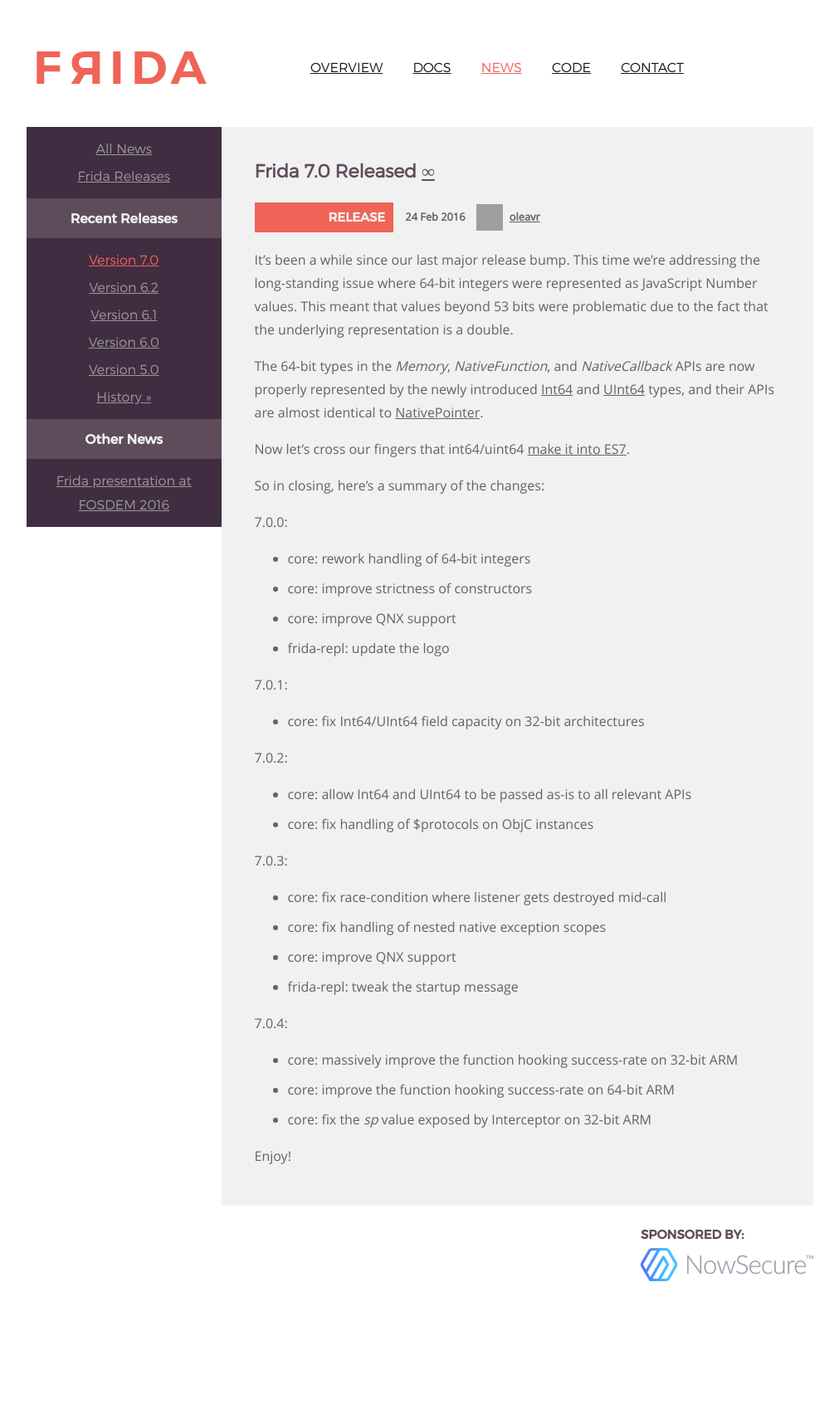
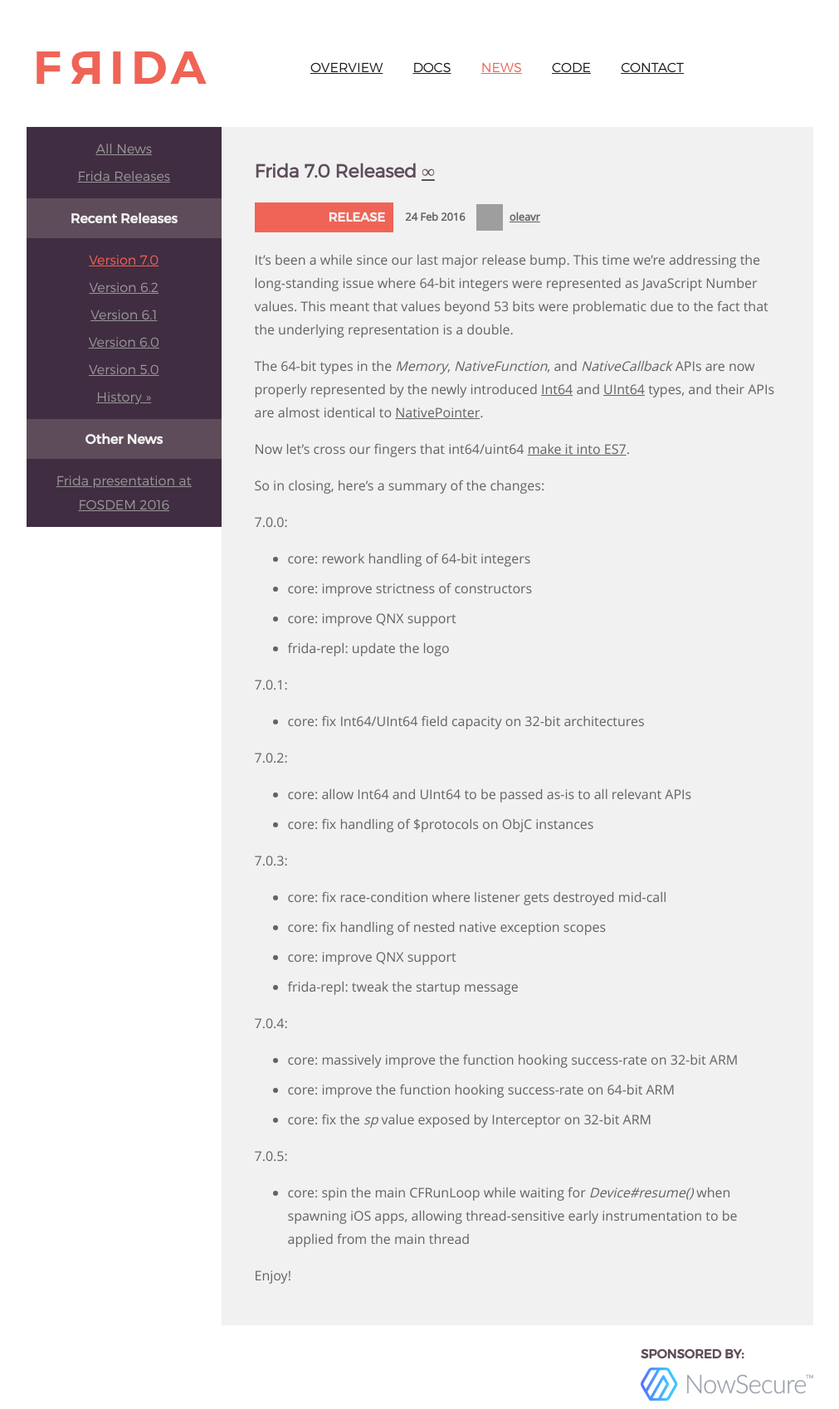
Before and after one commit to frida/frida-website, a Jekyll site: the page built from _posts/2016-02-24-frida-7-0-released.markdown, in a window 1280 px wide. Shown: the whole page at 83% size, without its empty margins (129-1140 px from the left). Built offline with Jekyll 4.4.1, drawn with Linux system fonts in a browser that asks for light colours; before the commit the page ends 1554 px from its top, so only the background shows below that; grey boxes are pictures that could not be loaded.

Commit message:
Add release notes for 7.0.5

```diff
--- a/_posts/2016-02-24-frida-7-0-released.markdown
+++ b/_posts/2016-02-24-frida-7-0-released.markdown
@@ -50,4 +50,10 @@ So in closing, here's a summary of the changes:
 - core: improve the function hooking success-rate on 64-bit ARM
 - core: fix the *sp* value exposed by Interceptor on 32-bit ARM
 
+7.0.5:
+
+- core: spin the main CFRunLoop while waiting for *Device#resume()* when
+        spawning iOS apps, allowing thread-sensitive early instrumentation to be
+        applied from the main thread
+
 Enjoy!
```
